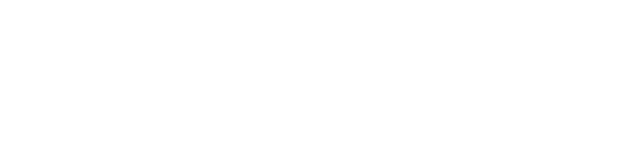
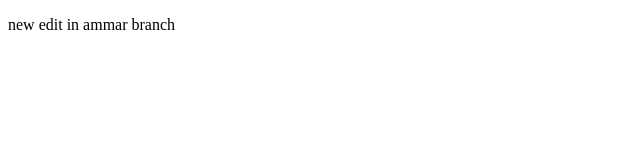
Before and after one commit to MHD912/test, a plain HTML site: page index.html in a window 1280 px wide. Shown: the whole page, without its empty margins (0-640 px from the left). Drawn offline with Linux system fonts and the light colour scheme.

Commit message:
ammar commit

```diff
--- a/index.html
+++ b/index.html
@@ -1,11 +1,15 @@
 <!DOCTYPE html>
 <html lang="en">
+
 <head>
     <meta charset="UTF-8">
     <meta name="viewport" content="width=device-width, initial-scale=1.0">
     <title>Document</title>
+    <p>new edit in ammar branch</p>
 </head>
+
 <body>
 
 </body>
+
 </html>
```
